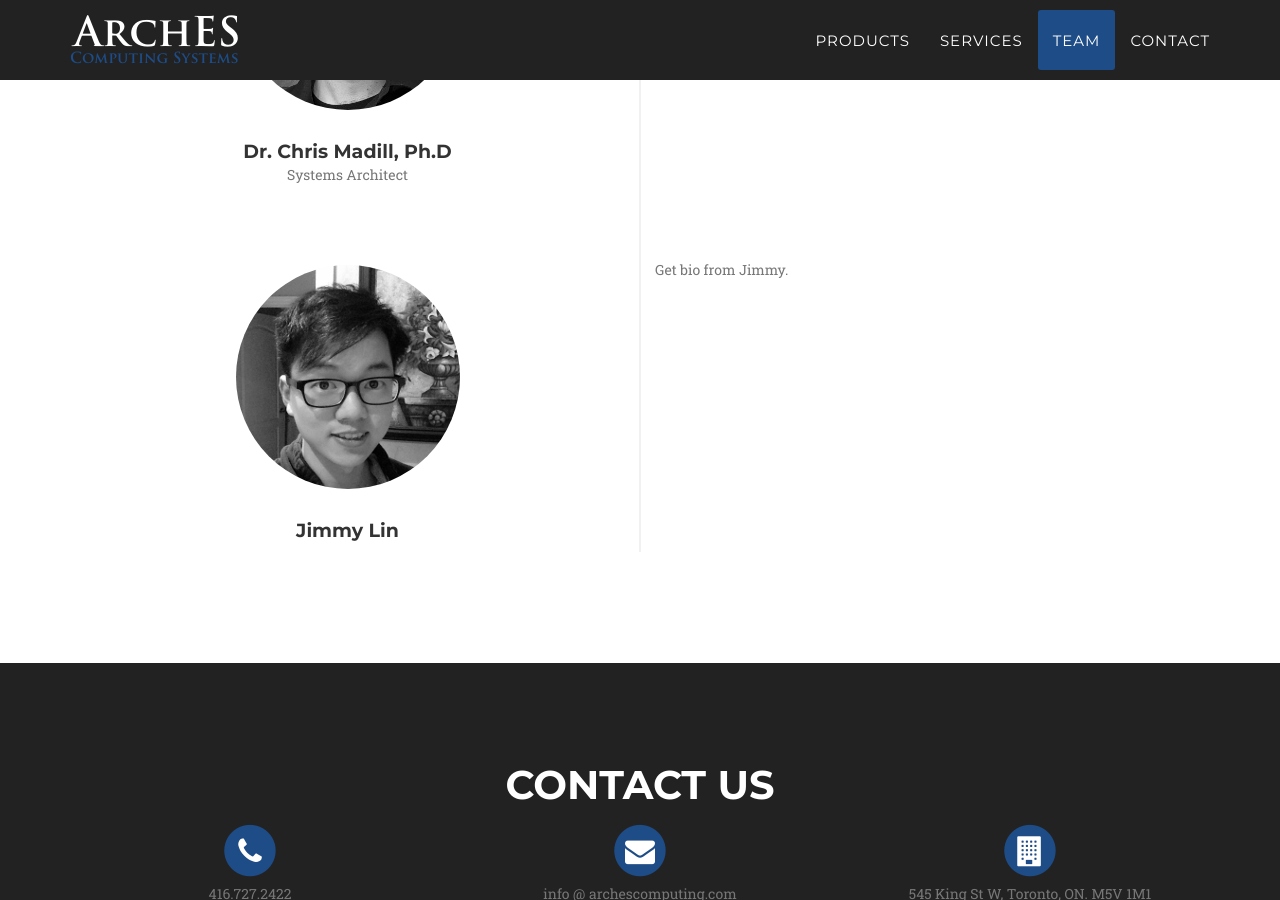
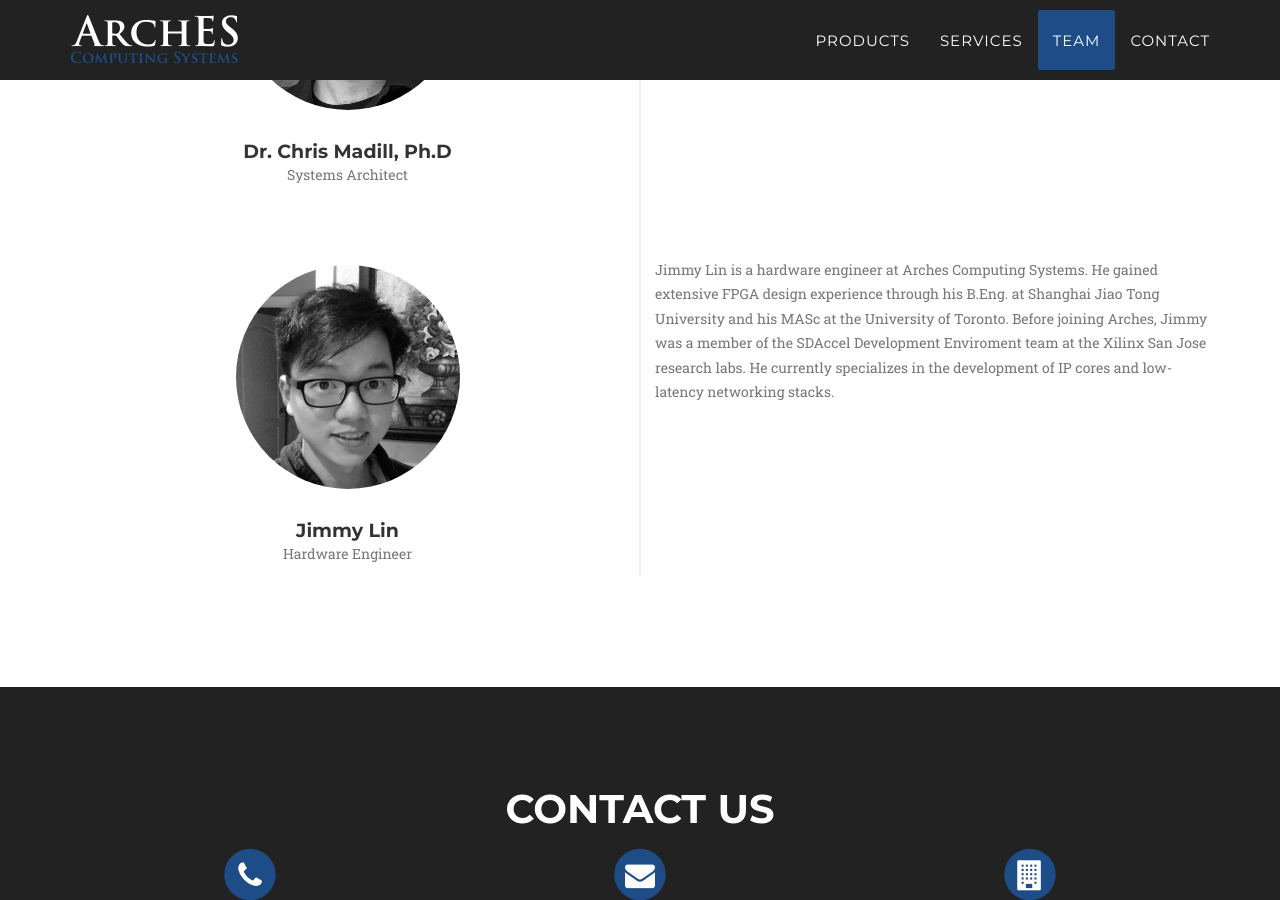
Before and after one commit to drcm/acsweb, a Jekyll site: the page built from index.html, in a window 1280 px wide and 900 px high, scrolled down 3520 px. Built offline with Jekyll 4.4.1, drawn with Linux system fonts in a browser that asks for light colours; some web fonts are replaced.

Commit message:
Updated Jimmy's bio/position.

```diff
--- a/_config.yml
+++ b/_config.yml
@@ -31,8 +31,8 @@ people:
 
 - name: Jimmy Lin
   pic: jl
-  position:
-  bio: Get bio from Jimmy.
+  position: Hardware Engineer
+  bio: Jimmy Lin is a hardware engineer at Arches Computing Systems. He gained extensive FPGA design experience through his B.Eng. at Shanghai Jiao Tong University and his MASc at the University of Toronto. Before joining Arches, Jimmy was a member of the SDAccel Development Enviroment team at the Xilinx San Jose research labs. He currently specializes in the development of IP cores and low-latency networking stacks.
 
 # Postal address (add as many lines as necessary)
 address:
```
